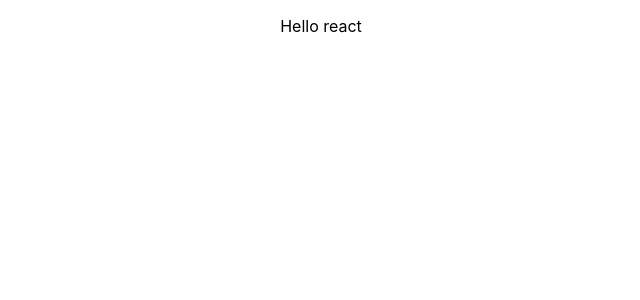
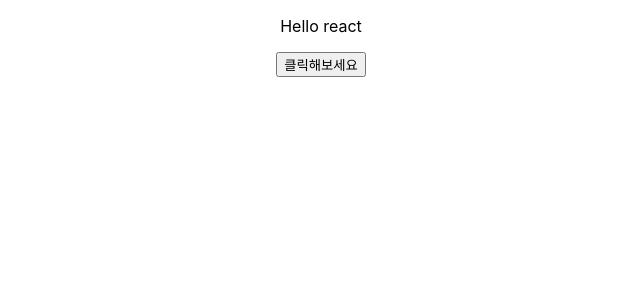
Before and after one commit to JellyKingdom/react-basic, a React (Create React App) app in the folder week-1/: page / in a window 1280 px wide. Shown: the top 300 px of the page, without its empty margins (319-959 px from the left). Built offline with nearby package versions, Linux system fonts and the light colour scheme.

Commit message:
feat: add JSX in app.js

```diff
--- a/week-1/src/App.js
+++ b/week-1/src/App.js
@@ -3,9 +3,20 @@ import logo from './logo.svg';
 import 'App.css';
 
 function App() {
+  //여기가 자바스크립트를 쓸 수 있는 영역입니다.
+  const a = 1;
+  function test(){
+    console.log("test 입니다!");
+  }
+
+
   return (
+    //리턴문 안쪽에서는 JSX문법을 쓸 수 있다.
+    // JSX(Javascript + XML - HTML): 쟉스~
+    // {}
     <div className="App">
       <p>Hello react</p>
+      <button onClick={test}> 클릭해보세요 </button>
     </div>
   );
 }
```
